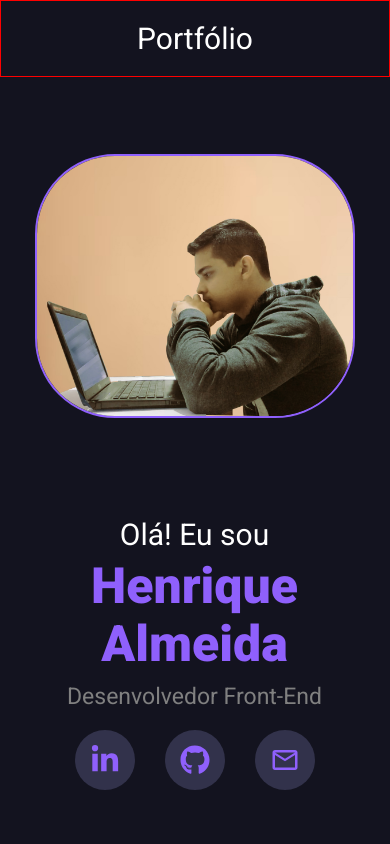
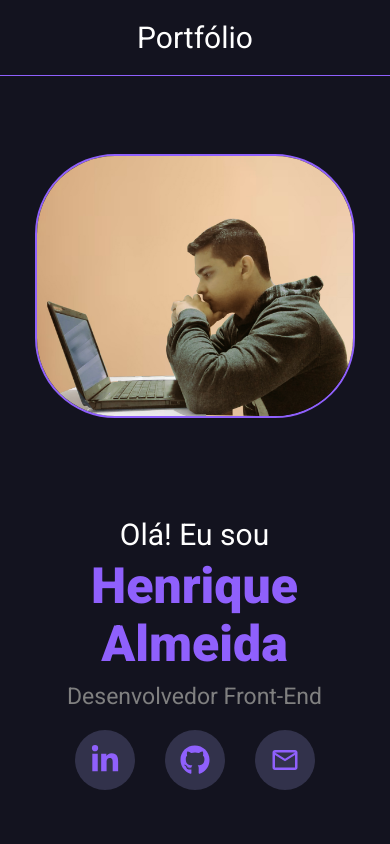
Before and after one commit to henriquealmeida06/meu-portfolio, a React (Create React App) app: page / in a window 390 px wide. Shown: the top 844 px of the page. Built offline with nearby package versions, Linux system fonts and the light colour scheme.

Commit message:
response 4

```diff
--- a/src/components/NavBar.module.css
+++ b/src/components/NavBar.module.css
@@ -9,7 +9,6 @@ nav {
   position: fixed;
   border-bottom: 1px solid #8f60fc;
   z-index: 1;
-  border: 1px solid red;
   width: 100%;
 }
 .menuResponse {
@@ -58,6 +57,5 @@ li:hover {
     justify-content: last baseline;
     gap: 20vh;
     align-items: center;
-    width: ;
   }
 }
```
